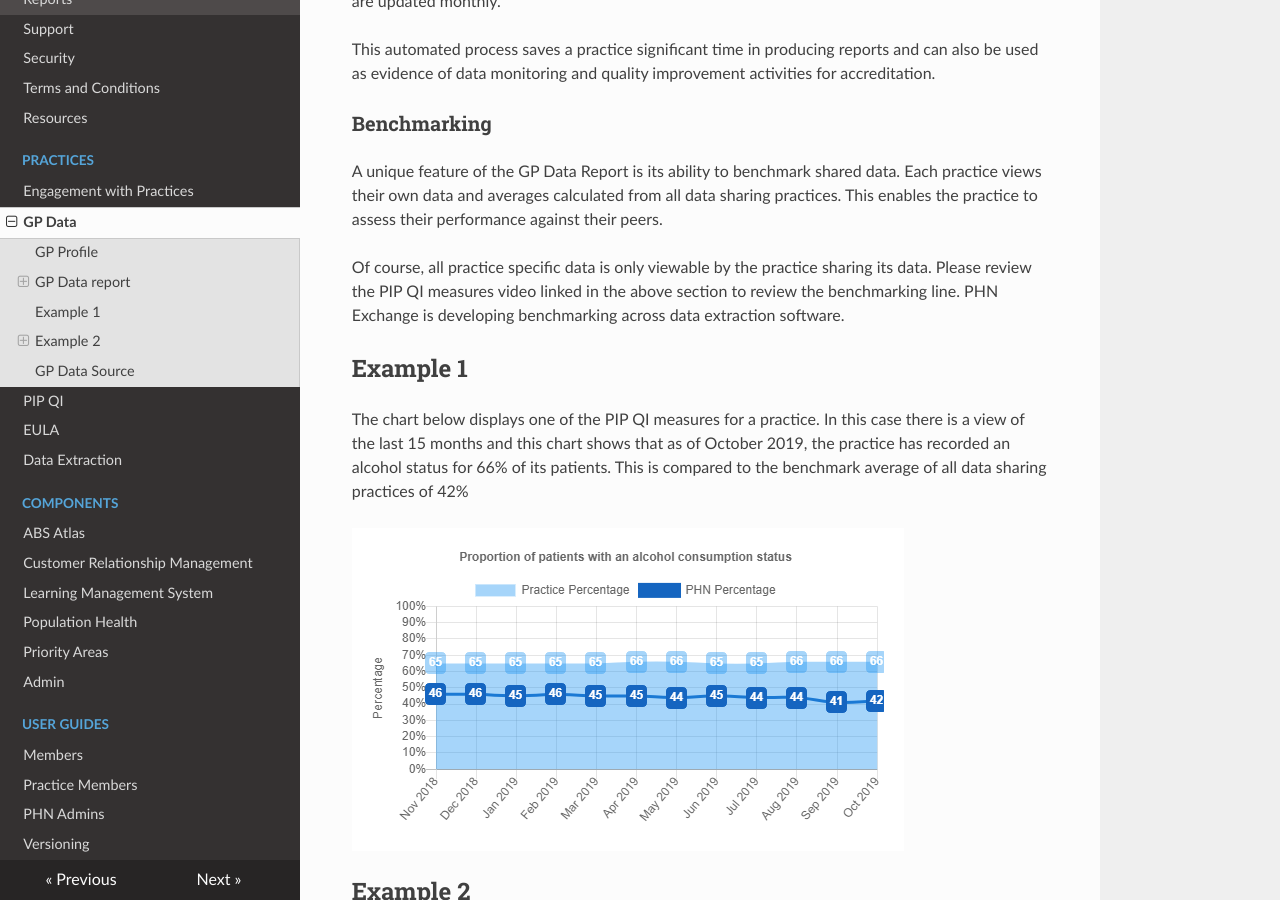
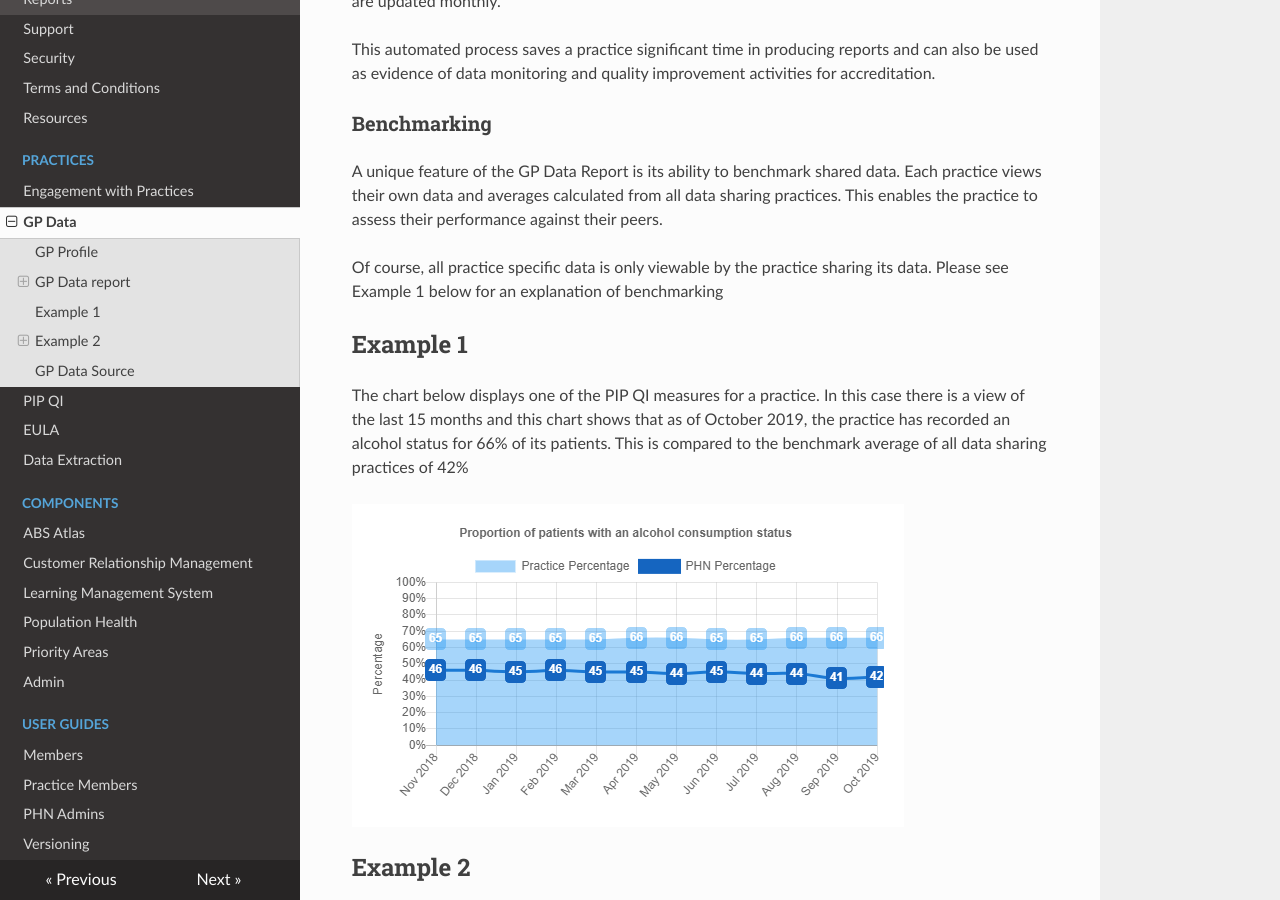
Before and after one commit to MurrayPHN/phn-exchange-docs, an MkDocs documentation site: the page built from docs/practices/gpdata.md, in a window 1280 px wide and 900 px high, scrolled down 1495 px. Built offline with MkDocs 1.6.1, drawn with Linux system fonts in a browser that asks for light colours; nearby versions of some CDN libraries.

Commit message:
Update gpdata.md

```diff
--- a/docs/practices/gpdata.md
+++ b/docs/practices/gpdata.md
@@ -30,7 +30,7 @@ This automated process saves a practice significant time in producing reports an
 
 A unique feature of the GP Data Report is its ability to benchmark shared data. Each practice views their own data and averages calculated from all data sharing practices. This enables the practice to assess their performance against their peers.
 
-Of course, all practice specific data is only viewable by the practice sharing its data. Please review the PIP QI measures video linked in the above section to review the benchmarking line. PHN Exchange is developing benchmarking across data extraction software.
+Of course, all practice specific data is only viewable by the practice sharing its data. Please see Example 1 below for an explanation  of benchmarking
 
 ## Example 1
 
```
